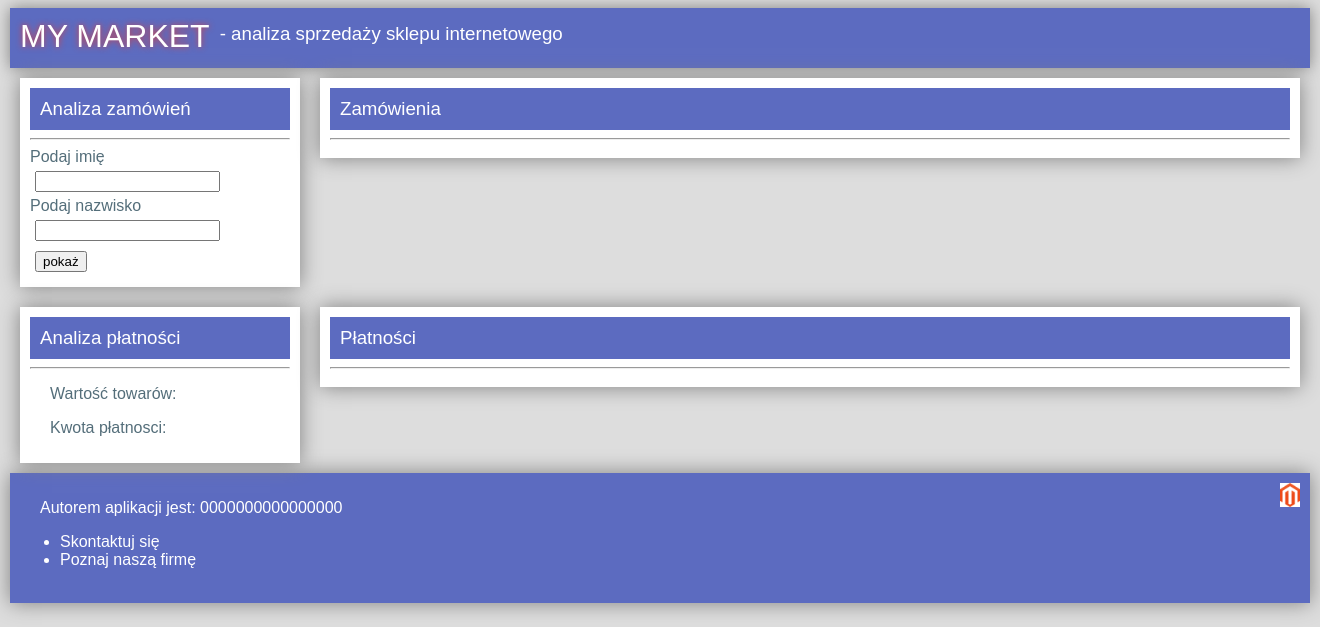
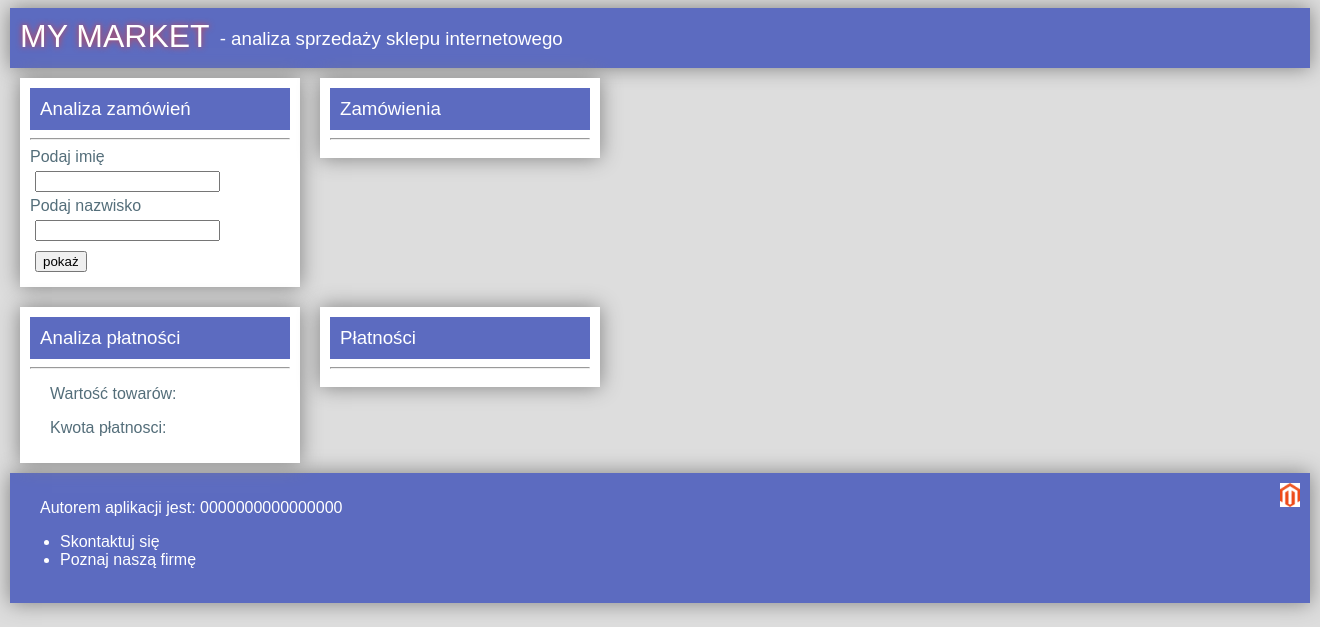
Before and after one commit to bupiotr/Analiza-platnosci-2TP, a PHP site: page / in a window 1320 px wide. Shown: the top 627 px of the page. Run offline with PHP 8.4, Linux system fonts and the light colour scheme.

Commit message:
Update style.css

```diff
--- a/style.css
+++ b/style.css
@@ -10,7 +10,7 @@ body {
 .banner {
     width:100%;
     height:60px;
-    box-shadow: 0px 0px 15px gray;
+    box-shadow: 0px 0px 20px gray;
     background-color: #5C6BC0;
 }
 .naglowek1 {
@@ -19,7 +19,7 @@ body {
     text-shadow: 0px 0px 6px rgb(219, 62, 62);
 }
 .naglowek2 {
-    padding-top:15px;
+    padding-top:20px;
 }
 .orders {
     clear:both;
@@ -42,9 +42,9 @@ body {
     margin: 10px;
     box-shadow: 0px 0px 20px gray;
     padding: 10px;
-    width: 960px;
+    width: 260px;
     max-height: 400px;
-    overflow: hidden;
+    overflow: auto;
     float: left;
 }
 .stopka {
```
